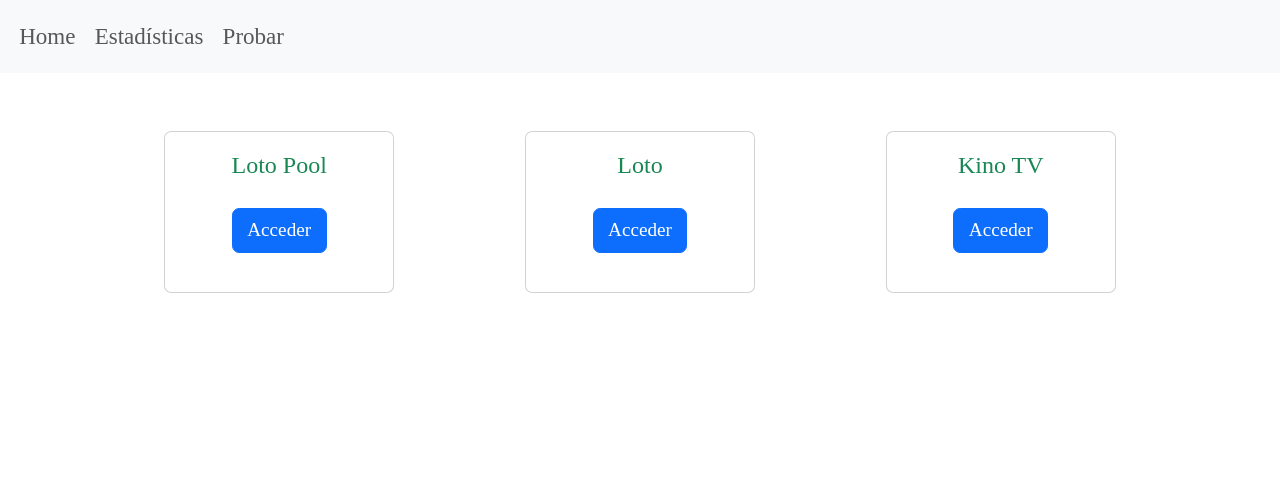
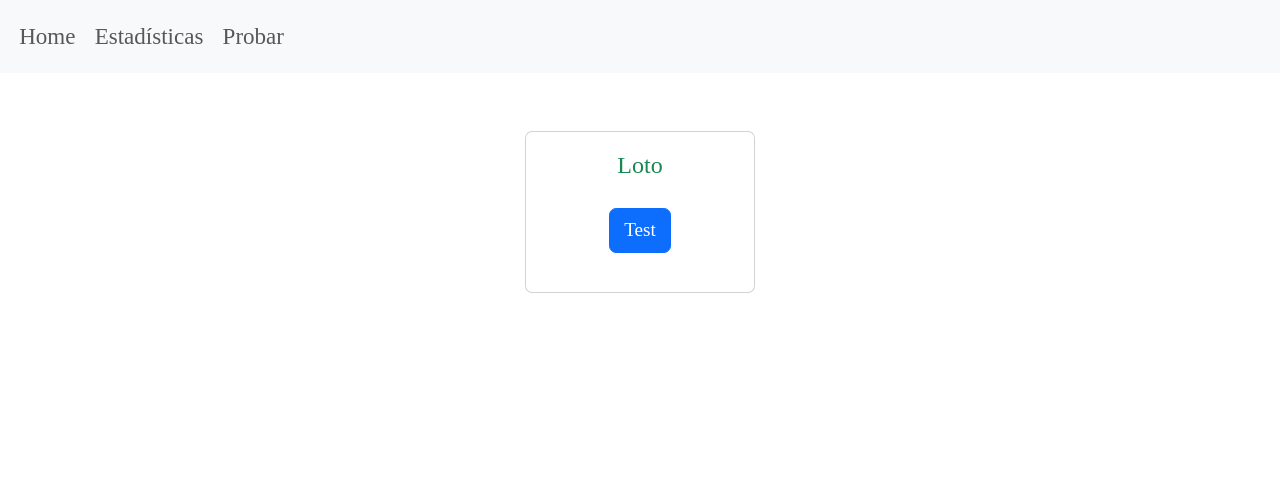
Before and after one commit to Magdiel1990/lottery, a PHP site: page /pages/index.view.php in a window 1280 px wide. Shown: the top 492 px of the page. Run offline with PHP 8.4, Linux system fonts and the light colour scheme; some libraries are stand-ins or nearby versions.

Commit message:
index page

```diff
--- a/pages/index.view.php
+++ b/pages/index.view.php
@@ -3,19 +3,17 @@
 require_once ("partials/head.php");
 require_once ("partials/nav.php");
 
-$titles = ["Loto Pool", "Loto", "Kino TV"];
-$links = [root. 'LP/agregar', root. 'Loto/agregar', root. 'Kino/agregar'];
+$titles = ["Loto" => root. 'Loto/agregar'];
 ?>
-
     <main class="container p-4 my-4">
         <div class="text-center d-flex flex-column flex-md-row align-items-center justify-content-md-around">
         <?php
-            for($i = 0; $i < count($titles); $i++) {
+            foreach($titles as $title => $link) {
         ?>
             <div class="card mb-2 mx-md-2" style="min-width: 12rem;">
                 <div class="card-body">
-                    <h5 class="card-title text-success"><?php echo $titles[$i];?></h5>
-                    <a href="<?php echo $links[$i];?>" class="btn btn-primary my-3">Acceder</a>
+                    <h5 class="card-title text-success"><?php echo $title;?></h5>
+                    <a href="<?php echo $link;?>" class="btn btn-primary my-3">Test</a>
                 </div>
             </div>
         <?php
```
